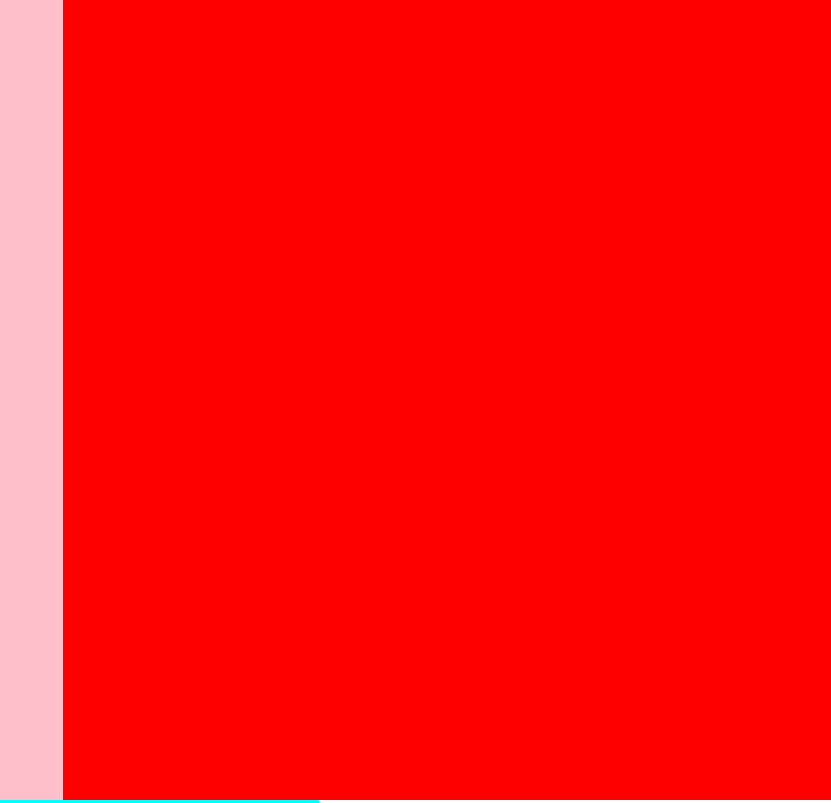
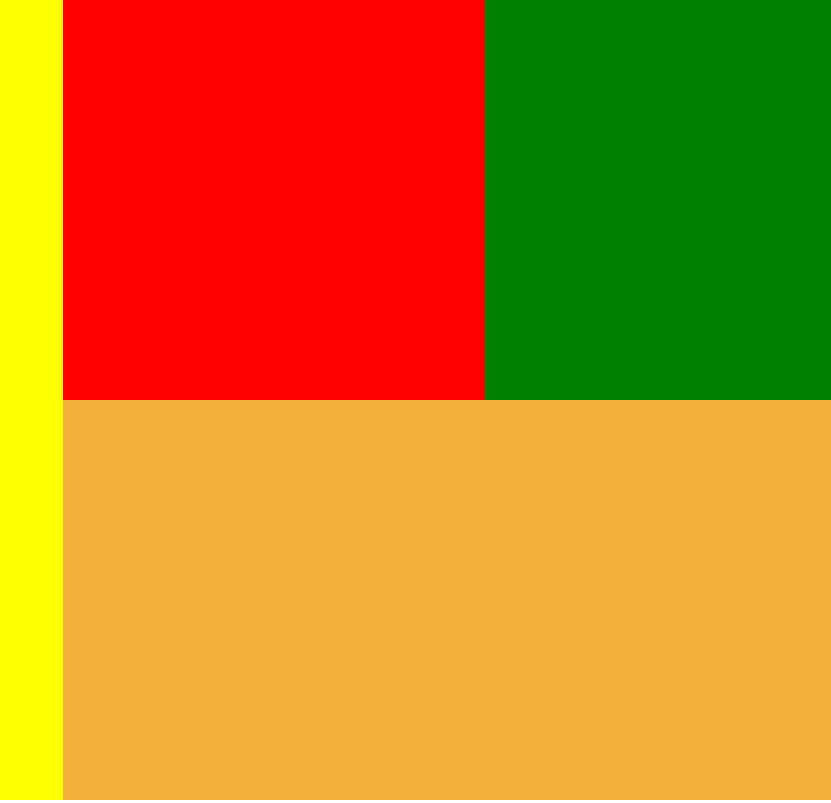
Before and after one commit to Basanta-khatri-0311/landingpage_designnerd, a plain HTML site: page index.html in a window 1280 px wide. Shown: the top 803 px of the page, without its empty margins (449-1280 px from the left). Drawn offline with Linux system fonts and the light colour scheme.

Commit message:
arranging the divs for proper sturcturing

```diff
--- a/index.html
+++ b/index.html
@@ -10,7 +10,10 @@
     <div class="main">
       <div class="left"></div>
       <div class="right">
-        <div class="rtop"></div>
+        <div class="rtop">
+          <div class="rtopleft"></div>
+          <div class="rtopright"></div>
+        </div>
         <div class="rbottom"></div>
       </div>
     </div>
--- a/style.css
+++ b/style.css
@@ -10,6 +10,7 @@ html, body{
 }
 
 .main{
+  display: flex;
   width: 100%;
   height: 100%;
   background-color: red;
@@ -18,11 +19,37 @@ html, body{
 .left{
   width: 40%;
   height: 100%;
-  background-color: pink;
+  background-color: yellow;
 }
 
 .right{
   width: 60%;
   height: 100%;
-  background-color: aqua;
+  background-color: white;
 }
+
+.rtop{
+  display: flex;
+  width: 100%;
+  height: 50%;
+  background-color: royalblue;
+
+}
+
+.rbottom{
+  width: 100%;
+  height: 50%;
+  background-color: rgba(242, 178, 59);
+}
+
+.rtopleft{
+  width: 55%;
+  height: 100%;
+  background-color: red;
+}
+
+.rtopright{
+  width: 45%;
+  height: 100%;
+  background-color: green;
+}
```
